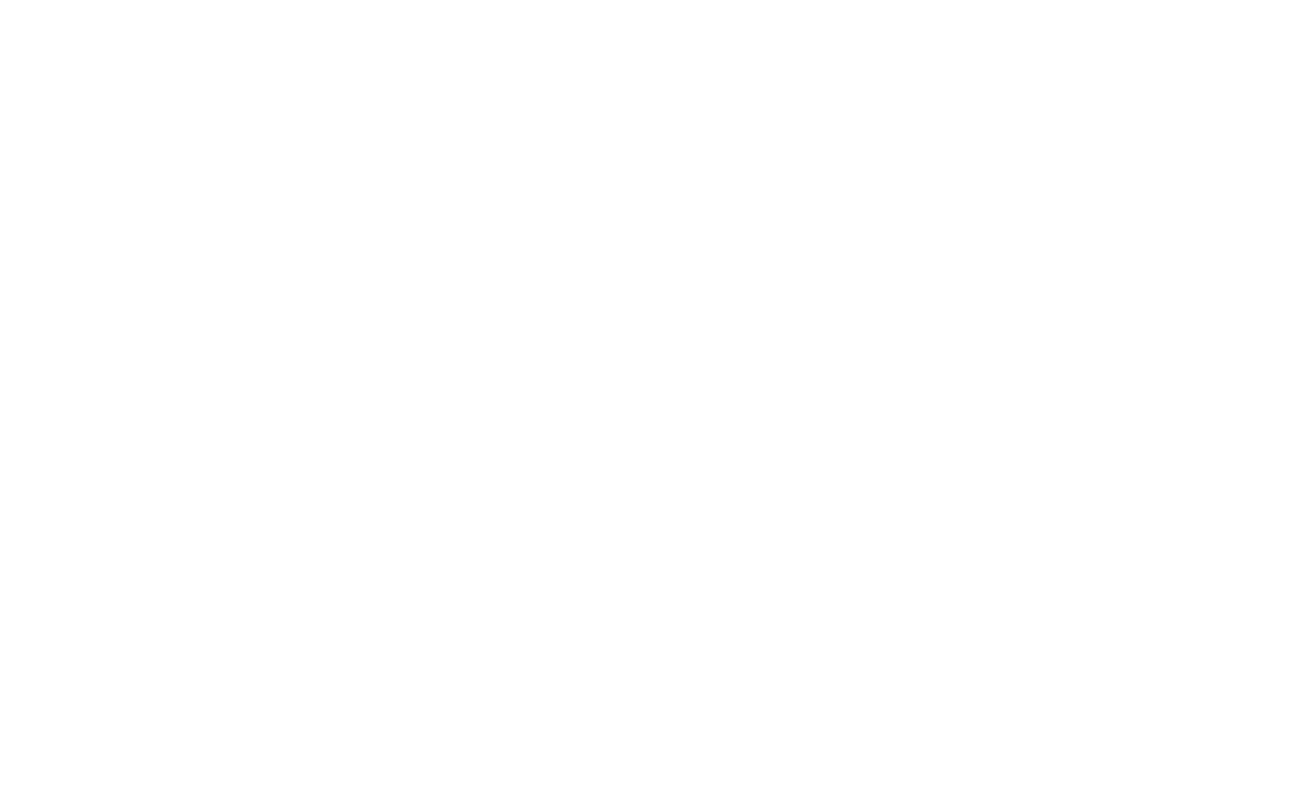
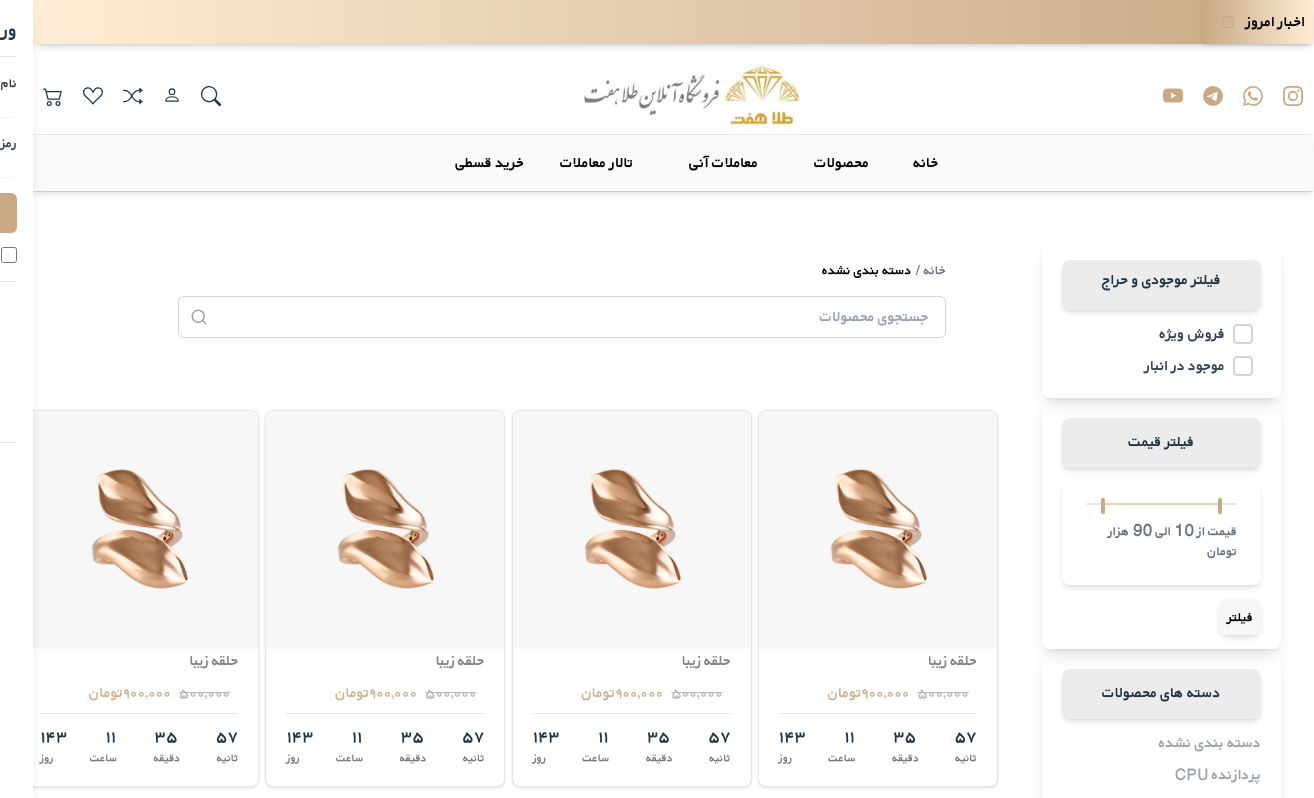
Before and after one commit to mahankarimi1382/tala7, a React (Vite) app: page /search-product in a window 1280 px wide. Before the commit this address had no page. Shown: the top 798 px of the page, 1314 px wide, since content can reach past the window. Built offline with nearby package versions, Linux system fonts and the light colour scheme.

Commit message:
alongday

```diff
--- a/src/Components/BreadcrumbSearch.jsx
+++ b/src/Components/BreadcrumbSearch.jsx
@@ -5,7 +5,8 @@
 
 export default function BreadcrumbSearch() {
   return (
-    <div className="flex flex-col">
+   <div className="">
+     <div className="flex flex-col ">
       <div className=" mt-6 md:mt-1 md:p-4 space-y-4 ms-10 sm:ms-14 ">
         {/* Breadcrumb */}
         <nav className="text-gray-500 text-sm">
@@ -31,7 +32,7 @@
           />
         </div>
       </div>
-      <div className="grid lg:grid-cols-3 grid-cols-1 md:grid-cols-2 CardsArea mx-auto">
+      <div className="grid lg:grid-cols-3 xl:grid-cols-4 grid-cols-1 md:grid-cols-2 CardsArea mx-auto">
 
         <PishnahadCards
           ImageAddress={img1}
@@ -191,5 +192,6 @@
         />
         </div>
       </div>
+   </div>
   );
 }
--- a/src/Pages/AnotherPage.jsx
+++ b/src/Pages/AnotherPage.jsx
@@ -35,8 +35,8 @@
       <HamburgerBar />
       <br />
       <br />
-      <div className="flex flex-col md:flex-row justify-start gap-6">
-        <div className="flex flex-col justify-start w-[300px] ps-7">
+      <div className="flex flex-col md:flex-row justify-center gap-6">
+        <div className="flex flex-col justify-start mx-auto md:ms-1 w-[300px] ps-7">
           <div className="filtereharaj shadow-lg p-5 rounded-lg">
             <div
               className=" bg-[#ececec] rounded-lg h-[50px] text-[16px] font-semibold
@@ -94,7 +94,7 @@
             </div>
           </div>
         </div>
-        <div className="secondPart">
+        <div className="secondPart mx-auto">
           <BreadcrumbSearch />
         </div>
       </div>
--- a/src/Pages/main.jsx
+++ b/src/Pages/main.jsx
@@ -21,7 +21,7 @@
     <ScrollToTop/>
       <Routes>
         <Route path="/" element={<HomePage />} />
-        <Route path="/product-page" element={<AnotherPage />} />
+        <Route path="/search-product" element={<AnotherPage />} />
         <Route path="/hover-product-page" element={<HoverPage />} />
         <Route path="/testpage" element={<Mytester/>} />
         <Route path="/AdminPannel" element={<Admin/>} />
```
